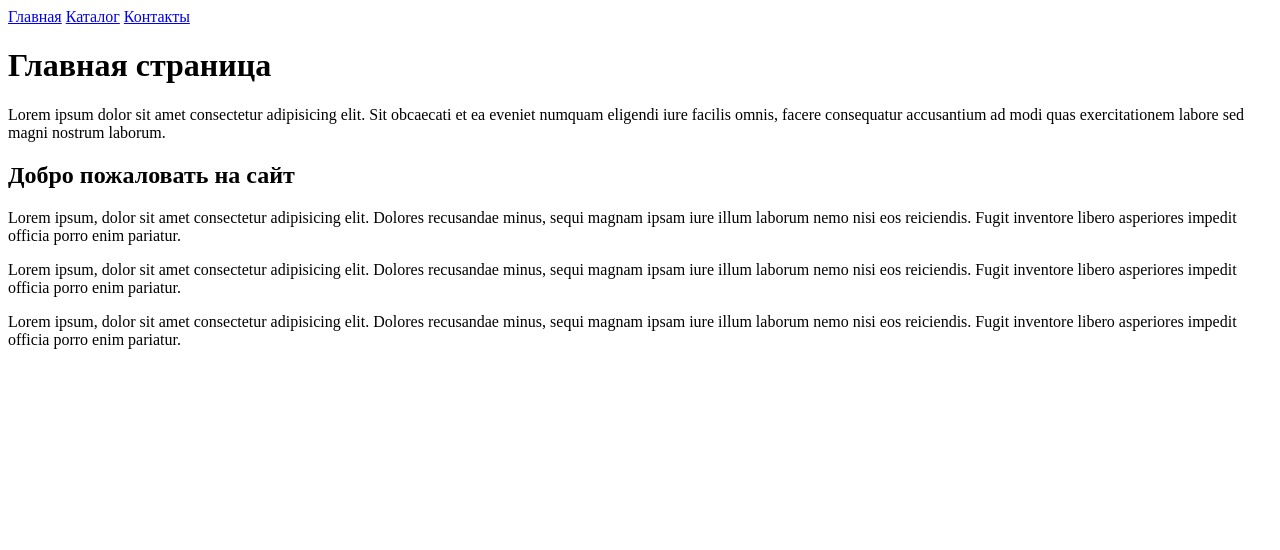
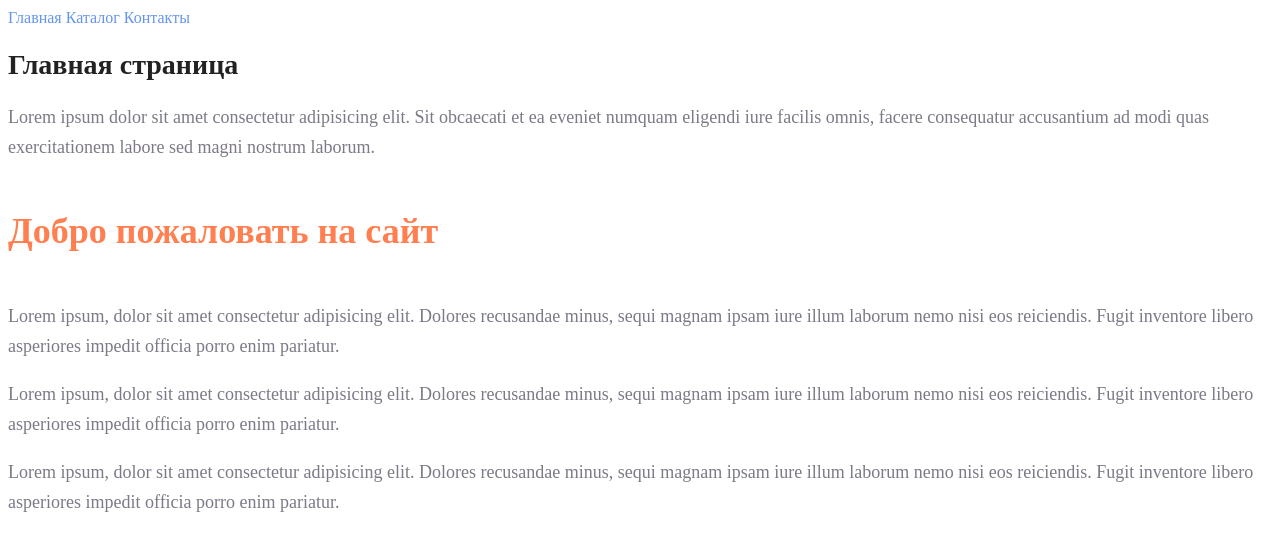
Before and after one commit to KateScher/The-basics-HTML-CSS, a plain HTML site: page Homework_2/index.html in a window 1280 px wide. Drawn offline with Linux system fonts and the light colour scheme.

Commit message:
Add homework_2

```diff
--- a/Homework_2/index.html
+++ b/Homework_2/index.html
@@ -4,34 +4,35 @@
     <meta charset="UTF-8" />
     <meta http-equiv="X-UA-Compatible" content="IE=edge" />
     <meta name="viewport" content="width=device-width, initial-scale=1.0" />
+    <link rel="stylesheet" href="style.css" />
     <title>Document</title>
   </head>
   <body>
     <nav>
-      <a href="#">Главная</a>
-      <a href="./catalog/catalog.html">Каталог</a>
-      <a href="#">Контакты</a>
+      <a class="link__menu" href="#">Главная</a>
+      <a class="link__menu" href="./catalog/catalog.html">Каталог</a>
+      <a class="link__menu" href="#">Контакты</a>
     </nav>
-    <h1>Главная страница</h1>
-    <p>
+    <h1 class="title">Главная страница</h1>
+    <p class="text">
       Lorem ipsum dolor sit amet consectetur adipisicing elit. Sit obcaecati et
       ea eveniet numquam eligendi iure facilis omnis, facere consequatur
       accusantium ad modi quas exercitationem labore sed magni nostrum laborum.
     </p>
-    <h2>Добро пожаловать на сайт</h2>
-    <p>
+    <h2 class="subtitle">Добро пожаловать на сайт</h2>
+    <p class="text">
       Lorem ipsum, dolor sit amet consectetur adipisicing elit. Dolores
       recusandae minus, sequi magnam ipsam iure illum laborum nemo nisi eos
       reiciendis. Fugit inventore libero asperiores impedit officia porro enim
       pariatur.
     </p>
-    <p>
+    <p class="text">
       Lorem ipsum, dolor sit amet consectetur adipisicing elit. Dolores
       recusandae minus, sequi magnam ipsam iure illum laborum nemo nisi eos
       reiciendis. Fugit inventore libero asperiores impedit officia porro enim
       pariatur.
     </p>
-    <p>
+    <p class="text">
       Lorem ipsum, dolor sit amet consectetur adipisicing elit. Dolores
       recusandae minus, sequi magnam ipsam iure illum laborum nemo nisi eos
       reiciendis. Fugit inventore libero asperiores impedit officia porro enim
--- /dev/null
+++ b/Homework_2/style.css
@@ -0,0 +1,32 @@
+a {
+  text-decoration: none;
+}
+
+.link__menu {
+  color: cornflowerblue;
+  font-size: 16px;
+  line-height: 20px;
+}
+
+.title {
+  color: #222222;
+  font-size: 28px;
+  line-height: 36px;
+  font-weight: bold;
+}
+
+.text {
+  font-style: normal;
+  font-weight: 300;
+  font-size: 18px;
+  line-height: 30px;
+  color: #7D7987;
+}
+
+.subtitle {
+  color: coral;
+  font-style: normal;
+  font-weight: 700;
+  font-size: 36px;
+  line-height: 80px;
+}
```
Also changed, not shown: Homework_2/catalog/catalog.html (+6 -5 lines), 1 other file.
